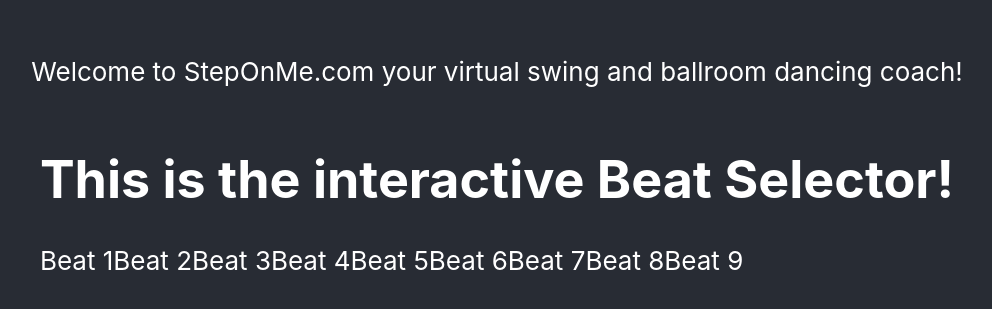
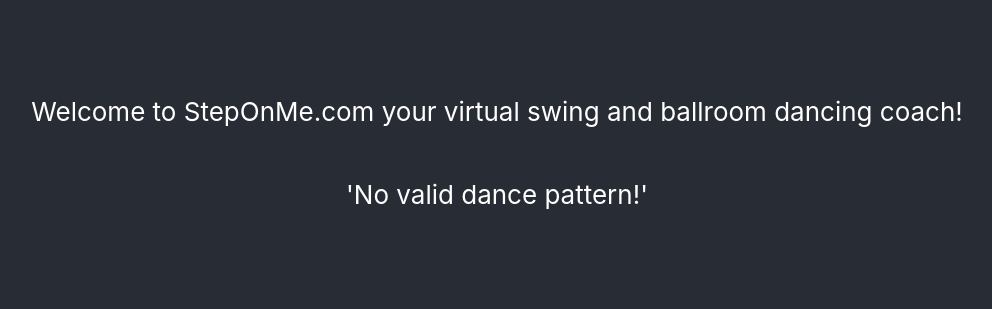
Before and after one commit to arcticpolarbear/step-on-me, a React (Create React App) app: page / in a window 1280 px wide. Shown: the part 247-556 px from the top of the page, without its empty margins (143-1135 px from the left). Built offline with nearby package versions, Linux system fonts and the light colour scheme.

Commit message:
rename CoachWindow component to CoachInterface

```diff
--- a/src/App.tsx
+++ b/src/App.tsx
@@ -1,6 +1,6 @@
 import React from 'react';
 import './App.css';
-import CoachWindow from './components/coach/ui/CoachWindow';
+import CoachInterface from './components/coach/ui/CoachInterface';
 
 function App() {
   return (
@@ -9,7 +9,7 @@
         <p>
           Welcome to StepOnMe.com your virtual swing and ballroom dancing coach!
         </p>
-        <CoachWindow></CoachWindow>
+        <CoachInterface></CoachInterface>
       </header>
     </div>
   );
--- /dev/null
+++ b/src/components/coach/ui/CoachInterface.tsx
@@ -0,0 +1,26 @@
+import { BeatSelectorProps } from "../../../interfaces/CoachInterface";
+import BeatSelector from "./BeatSelector"
+
+function CoachInterface() {
+    //temporary while no patterns can be organically generated
+    let tempPattern = {
+        beats: 9,
+        steps: ['a'],
+        signature: 4
+    }
+
+    //displays steps for current selected beat
+    function displayBeat(key: number) {
+        //temporarily logs key to console instead of actually doing something useful
+       console.log('key/index for this beat: ' + key)
+    }
+
+    return(
+        <div>
+            {/* temporary values passed as prop */}
+            <BeatSelector pattern={tempPattern} displayBeat={displayBeat}/>
+        </div>
+    );
+}
+
+export default CoachInterface
--- a/src/components/coach/ui/CoachWindow.tsx
+++ /dev/null
@@ -1,20 +0,0 @@
-import { dancePattern } from "../../../datatypes/datatypes";
-import BeatSelector from "./BeatSelector"
-
-
-let tempPattern: dancePattern = {
-    beats: 9,
-    steps: ['a'],
-    signature: 4
-}
-
-function CoachWindow() {
-    return(
-        <div>
-            {/* temporary values passed as prop */}
-            <BeatSelector {...tempPattern}/>
-        </div>
-    );
-}
-
-export default CoachWindow
```
